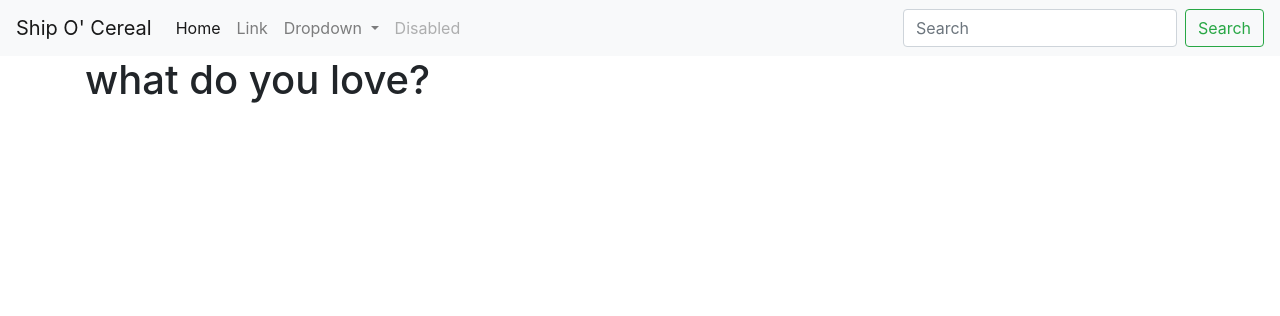
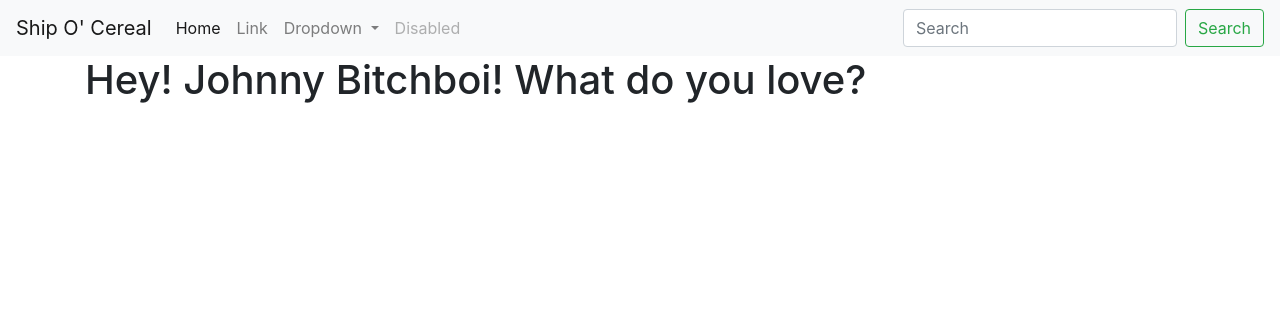
Before and after one commit to sindrirafn/ship-o-cereal, a Django app: template ship_o_cereal/templates/base.html in a window 1280 px wide. Shown: the top 316 px of the page. Run offline with Django 3.2, Linux system fonts and the light colour scheme; the template is opened without the code that fills it, so the values that code supplies are empty; some libraries are stand-ins or nearby versions.

Commit message:
fyrir jón minn <3

```diff
--- a/ship_o_cereal/templates/base.html
+++ b/ship_o_cereal/templates/base.html
@@ -49,7 +49,7 @@
       </div>
     </nav>
     <div class = "container">
-    <h1> what do you love?</h1>
+    <h1> Hey! Johnny Bitchboi! What do you love?</h1>
     {% block content %}
     {% endblock %}
     </div>
```
